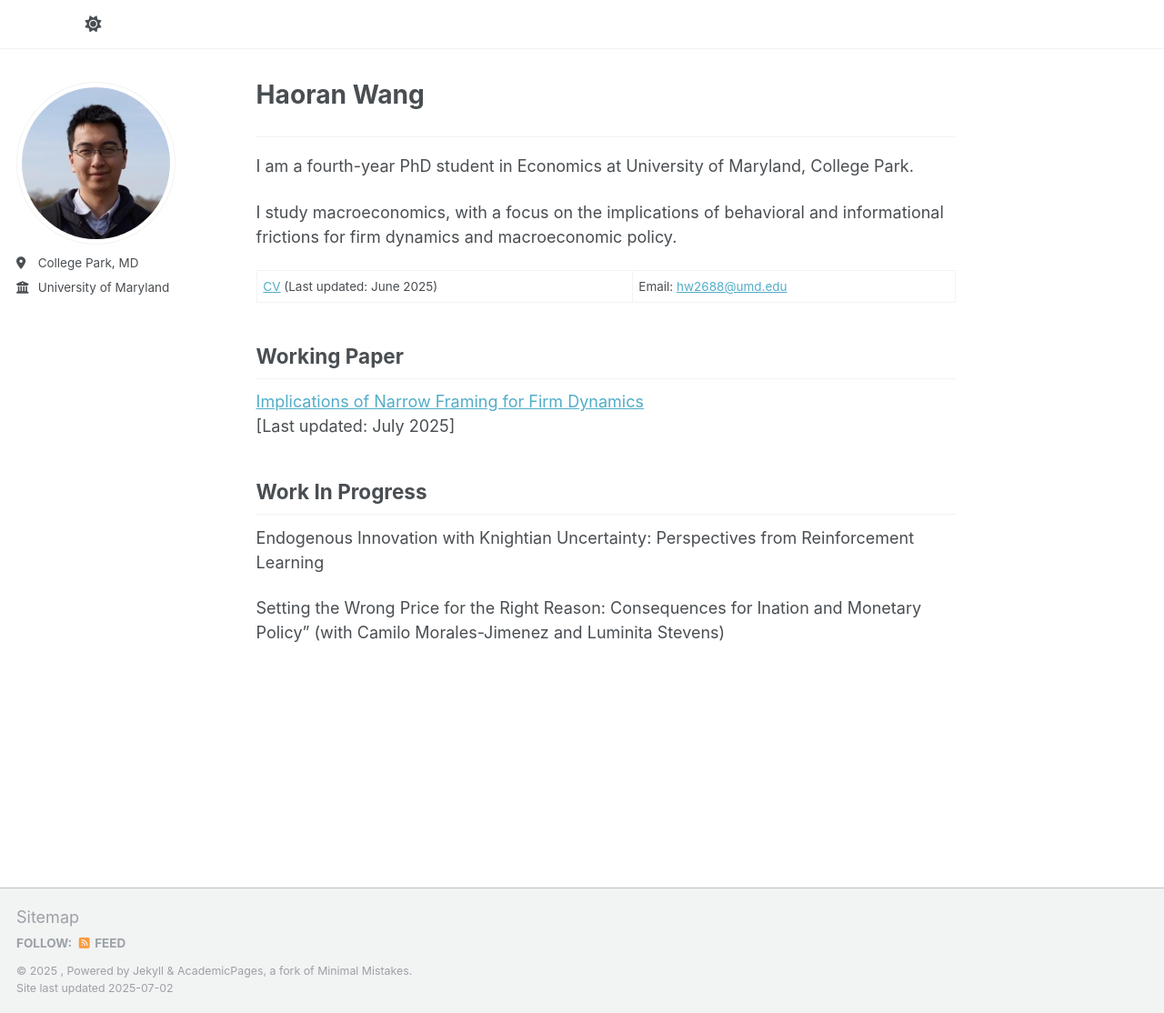
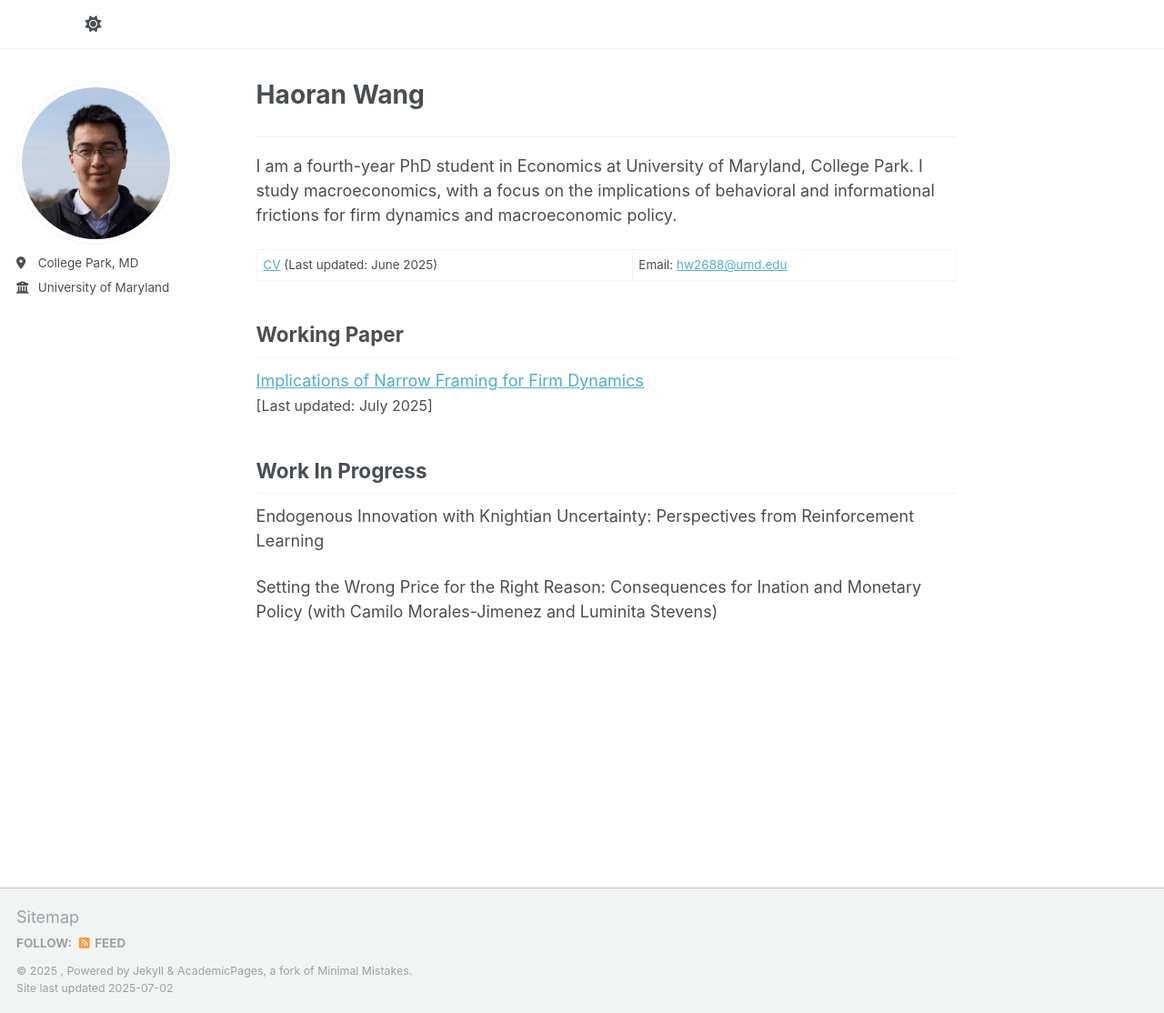
Before and after one commit to harrywang-econ/haoran-wang.github.io, a Jekyll site: the page built from _pages/about.md, in a window 1280 px wide and 1114 px high. Shown: the whole window at 91% size. Built offline with Jekyll 4.4.1, drawn with Linux system fonts in a browser that asks for light colours; a script that is not in the unit is left out.

Commit message:
Update about.md

```diff
--- a/_pages/about.md
+++ b/_pages/about.md
@@ -9,9 +9,7 @@ redirect_from:
 
 -----------
 
-I am a fourth-year PhD student in Economics at University of Maryland, College Park.
-
-I study macroeconomics, with a focus on the implications of behavioral and informational frictions for firm dynamics and macroeconomic policy.
+I am a fourth-year PhD student in Economics at University of Maryland, College Park. I study macroeconomics, with a focus on the implications of behavioral and informational frictions for firm dynamics and macroeconomic policy.
 
 [CV](files/Haoran_Wang_CV_June_2025.pdf) (Last updated: June 2025) | Email: [hw2688@umd.edu](hw2688@umd.edu)
 
@@ -19,11 +17,11 @@ I study macroeconomics, with a focus on the implications of behavioral and infor
 Working Paper
 -------------
 [Implications of Narrow Framing for Firm Dynamics](files/NF_draft_July_2025.pdf) <br>
-[Last updated: July 2025]
+<span style="font-size:16px"> [Last updated: July 2025] </span>
 
 Work In Progress
 ----------------
 
 Endogenous Innovation with Knightian Uncertainty: Perspectives from Reinforcement Learning
 
-Setting the Wrong Price for the Right Reason: Consequences for Ination and Monetary Policy" (with Camilo Morales-Jimenez and Luminita Stevens)
+Setting the Wrong Price for the Right Reason: Consequences for Ination and Monetary Policy (with Camilo Morales-Jimenez and Luminita Stevens)
```
